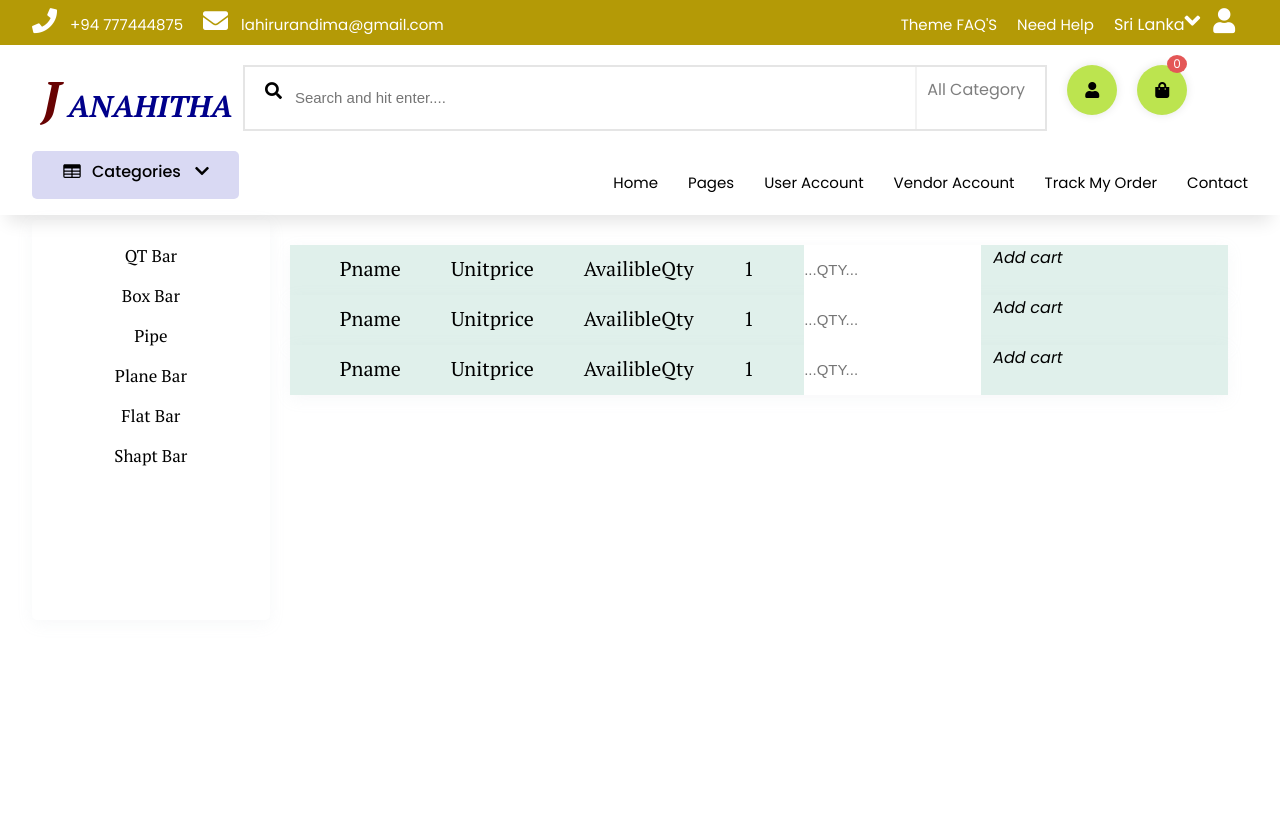
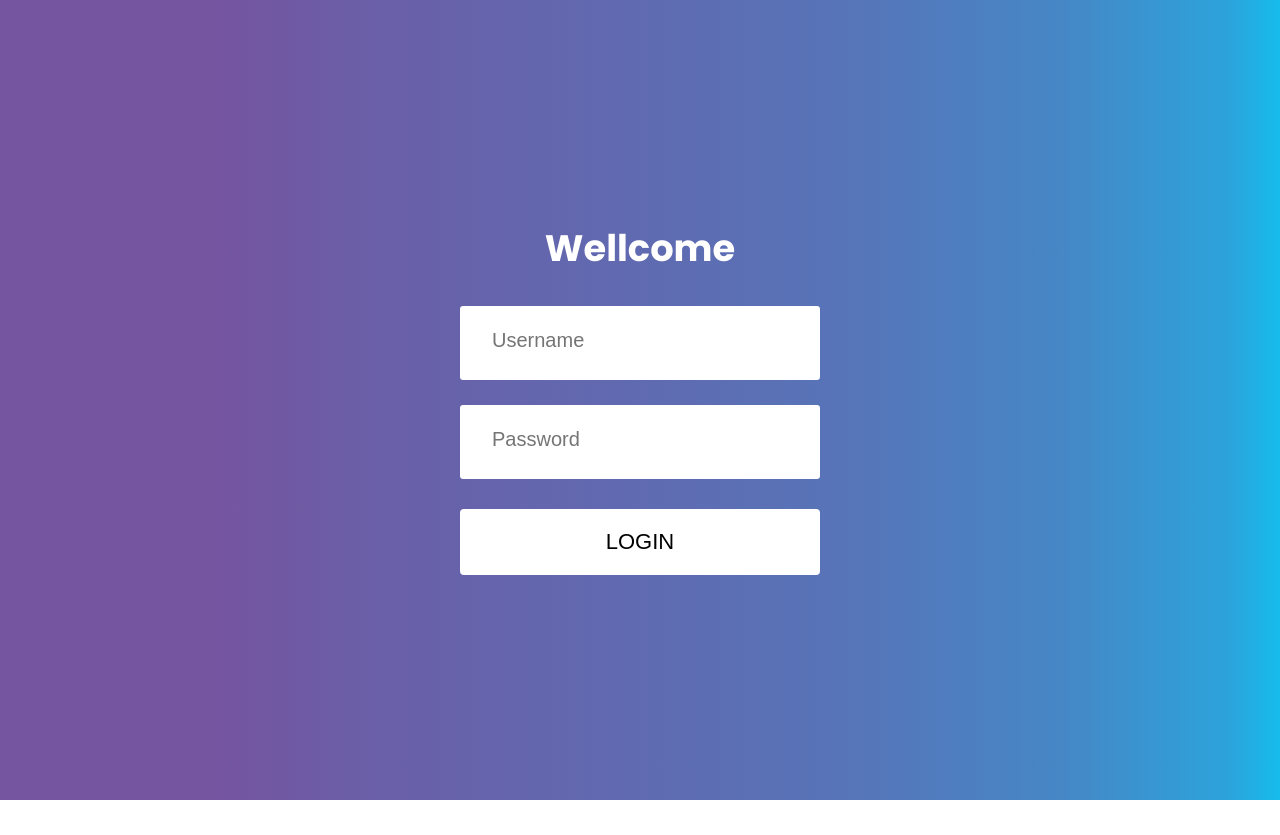
Before and after one commit to WIJETHUNGA-174/DBMS-project, a React (Create React App) app in the folder client/: page / in a window 1280 px wide. After the commit the page ends 800 px from the top, so only its background shows below. Built offline with nearby package versions, Linux system fonts and the light colour scheme.

Commit message:
logging page added

```diff
--- a/client/package.json
+++ b/client/package.json
@@ -6,6 +6,7 @@
     "@testing-library/jest-dom": "^5.16.5",
     "@testing-library/react": "^13.4.0",
     "@testing-library/user-event": "^13.5.0",
+    "axios": "^1.1.3",
     "react": "^18.2.0",
     "react-dom": "^18.2.0",
     "react-scripts": "5.0.1",
--- a/client/src/App.css
+++ b/client/src/App.css
@@ -150,3 +150,88 @@
   margin-left: 50px;
   margin-right: 50px;
 }
+
+/* FORM STYLES */
+*,
+*::after,
+*::before {
+  margin: 0;
+  padding: 0;
+  box-sizing: border-box;
+  font-size: 62,5%;
+}
+
+.wrapper {
+  height: 100vh;
+	width: 100%;
+  background: rgb(117,84,160);
+  background: linear-gradient(90deg, rgba(117,84,160,1) 7%, rgba(117,84,160,1) 17%, rgba(106,95,168,1) 29%, rgba(99,103,174,1) 44%, rgba(87,116,184,1) 66%, rgba(70,135,198,1) 83%, rgba(44,163,219,1) 96%, rgba(22,188,237,1) 100%, rgba(0,212,255,1) 100%);
+  display: flex;
+  justify-content: center;
+  align-items: center;
+}
+
+.input {
+  color: #333;
+  font-size: 1.2rem;
+	margin: 0 auto;
+  padding: 1.5rem 2rem;
+  border-radius: 0.2rem;
+  background-color: rgb(255, 255, 255);
+  border: none;
+  width: 90%;
+  display: block;
+  border-bottom: 0.3rem solid transparent;
+  transition: all 0.3s;
+  outline: none;
+  margin-bottom: 25px;
+}
+
+.form {
+  width: 400px;
+}
+
+.title {
+  text-align: center;
+  color: white;
+  margin-bottom: 30px;
+  width: 100%;
+  font-size: 2.3em;;
+}
+
+.button {
+  border-radius: 4px;
+  border: none;
+  background-color: white;
+  color: black;
+  text-align: center;
+  text-transform: uppercase;
+  font-size: 22px;
+  padding: 20px;
+  width: 200px;
+  transition: all 0.4s;
+  cursor: pointer;
+  margin: 5px;
+  width: 90%;
+}
+.button span {
+  cursor: pointer;
+  display: inline-block;
+  position: relative;
+  transition: 0.4s;
+}
+.button span:after {
+  content: '\00bb';
+  position: absolute;
+  opacity: 0;
+  top: 0;
+  right: -20px;
+  transition: 0.5s;
+}
+.button:hover span {
+  padding-right: 25px;
+}
+.button:hover span:after {
+  opacity: 1;
+  right: 0;
+}
--- a/client/src/App.js
+++ b/client/src/App.js
@@ -2,10 +2,12 @@
 import Header from './components/header/Header';
 import {  BrowserRouter as Router,  Switch,Route} from "react-router-dom";
 import Pages from './screens/Pages';
+import LoginForm from './components/header/loginform.jsx';
 
 function App() {
+  if (!localStorage.getItem('username')) return <LoginForm />;
   return (
-    <>
+    <div className='neww'>
 
       <Router>
         <Header />
@@ -14,8 +16,8 @@
             <Pages />
           </Route>
         </Switch>
-    </Router>
-    </>
+      </Router>
+    </div>
   );
 }
 
--- a/client/src/components/header/Head.jsx
+++ b/client/src/components/header/Head.jsx
@@ -1,6 +1,12 @@
 import React from 'react'
+import { Link } from 'react-router-dom'
 
 const Head = () => {
+    const logout = () => {
+        localStorage.removeItem('username');
+        localStorage.removeItem('password');
+        window.location.reload();
+    }
   return (
     <>
         <section className="head">
@@ -16,7 +22,9 @@
                     <label>Need Help</label>
                     <span>Sri Lanka</span>
                     <i className='fa fa-angle-down'></i>
-                    <i className='fa fa-user'></i>
+                    <Link to='/admin'>
+                        <i className='fa fa-user' onClick={logout}></i>
+                    </Link>
                 </div>
             </div>
         </section>
--- a/client/src/components/header/Header.css
+++ b/client/src/components/header/Header.css
@@ -60,7 +60,7 @@
     padding: 10px;
 }
 ::placeholder{
-    font-size: 15px;
+    font-size: 20px;
 }
 .search-box span{
     width: 20%;
@@ -137,7 +137,7 @@
 }
 .search.active {
     height: 12vh;
-    position: fixed;
+
     top: 0;
     z-index: 1000;
     width: 100%;
@@ -150,5 +150,4 @@
     width: 25%;
     padding: 5px;
     border: 1px solid #ccc;
-
 }
--- a/client/src/components/header/Navbar.jsx
+++ b/client/src/components/header/Navbar.jsx
@@ -36,6 +36,7 @@
                 <li>
                   <Link to ='/contact'>contact</Link>
                 </li>
+
               </ul>
             </div>
           </div>
--- a/client/src/components/header/Search.jsx
+++ b/client/src/components/header/Search.jsx
@@ -2,8 +2,8 @@
 import { Link } from 'react-router-dom'
 
 const Search = () => {
-  window.addEventListener('scroll', function ()  {
-    const search = document.querySelector('.search')
+  window.addEventListener("scroll", function ()  {
+    const search = document.querySelector(".search")
     search.classList.toggle('active', window.scrollY > 100)
   })
   return (
--- /dev/null
+++ b/client/src/components/header/loginform.jsx
@@ -0,0 +1,48 @@
+import { useState } from 'react';
+import axios from 'axios';
+
+
+const Modal = () => {
+  const [username, setUsername] = useState('');
+  const [password, setPassword] = useState('');
+  const [error, setError] = useState('');
+
+  const handleSubmit = async (e) => {
+    e.preventDefault();
+
+    const authObject = {'User-Name': username, 'User-Secret': password };
+
+    try {
+      await axios.get('http://localhost:4000/login', { headers: authObject });
+
+      localStorage.setItem('username', username);
+      localStorage.setItem('password', password);
+
+      window.location.reload();
+      setError('');
+    } catch (err) {
+      setError('Oops, incorrect credentials.');
+    }
+  };
+
+  return (
+    <div className="wrapper">
+      <div className="form">
+        <h1 className="title">Wellcome</h1>
+        <form onSubmit={handleSubmit}>
+          <input type="text" value={username} onChange={(e) => setUsername(e.target.value)} className="input" placeholder="Username" required />
+          <input type="password" value={password} onChange={(e) => setPassword(e.target.value)} className="input" placeholder="Password" required />
+          <div align="center">
+            <button type="submit" className="button">
+              <span>Login</span>
+            </button>
+          </div>
+        </form>
+        <h1>{error}</h1>
+      </div>
+    </div>
+
+  );
+};
+
+export default Modal;
--- a/client/src/components/mainpage/Card.jsx
+++ b/client/src/components/mainpage/Card.jsx
@@ -23,6 +23,23 @@
                 pid:"1"
 
             }
+            ,
+            {
+                pname: 'Pname',
+                unitprice:"unitprice",
+                availibleQty:"availibleQty",
+                pid:"1"
+
+
+            }
+            ,
+            {
+                pname: 'Pname',
+                unitprice:"unitprice",
+                availibleQty:"availibleQty",
+                pid:"1"
+
+            }
         ]
   return (
     <>
@@ -35,7 +52,7 @@
                         <span className='qty'>{value.availibleQty}</span>
                         <span className='pid'>{value.pid}</span>
                         <input type="text"placeholder="...QTY..." />
-                        <i class="fa-solid fa-plus">Add cart</i>
+                        <i className="fa-solid fa-plus">Add cart</i>
                     </div>
                 )
             })}
--- a/client/src/components/mainpage/Categories.jsx
+++ b/client/src/components/mainpage/Categories.jsx
@@ -26,6 +26,38 @@
         {
             cateImg: 'https://i.ibb.co/7vDLJFb/burger.png',
             cateName:"Shapt Bar"
+        },
+        {
+            cateImg: 'https://i.ibb.co/7vDLJFb/burger.png',
+            cateName:"Shapt Bar"
+        },
+        {
+            cateImg: 'https://i.ibb.co/7vDLJFb/burger.png',
+            cateName:"QT Bar"
+        },
+        {
+            cateImg: 'https://i.ibb.co/7vDLJFb/burger.png',
+            cateName:"Box Bar"
+        },
+        {
+            cateImg: 'https://i.ibb.co/7vDLJFb/burger.png',
+            cateName:"Pipe"
+        },
+        {
+            cateImg: 'https://i.ibb.co/7vDLJFb/burger.png',
+            cateName:"Plane Bar"
+        },
+        {
+            cateImg: 'https://i.ibb.co/7vDLJFb/burger.png',
+            cateName:"Flat Bar"
+        },
+        {
+            cateImg: 'https://i.ibb.co/7vDLJFb/burger.png',
+            cateName:"Shapt Bar"
+        },
+        {
+            cateImg: 'https://i.ibb.co/7vDLJFb/burger.png',
+            cateName:"Shapt Bar"
         }
     ]
   return (
```
Also changed, not shown: client/src/screens/admin.jsx (added, +7 -0 lines), client/src/screens/Pages.jsx (line endings or trailing spaces), 3 other files (tests, documents, lock files or other folders).
